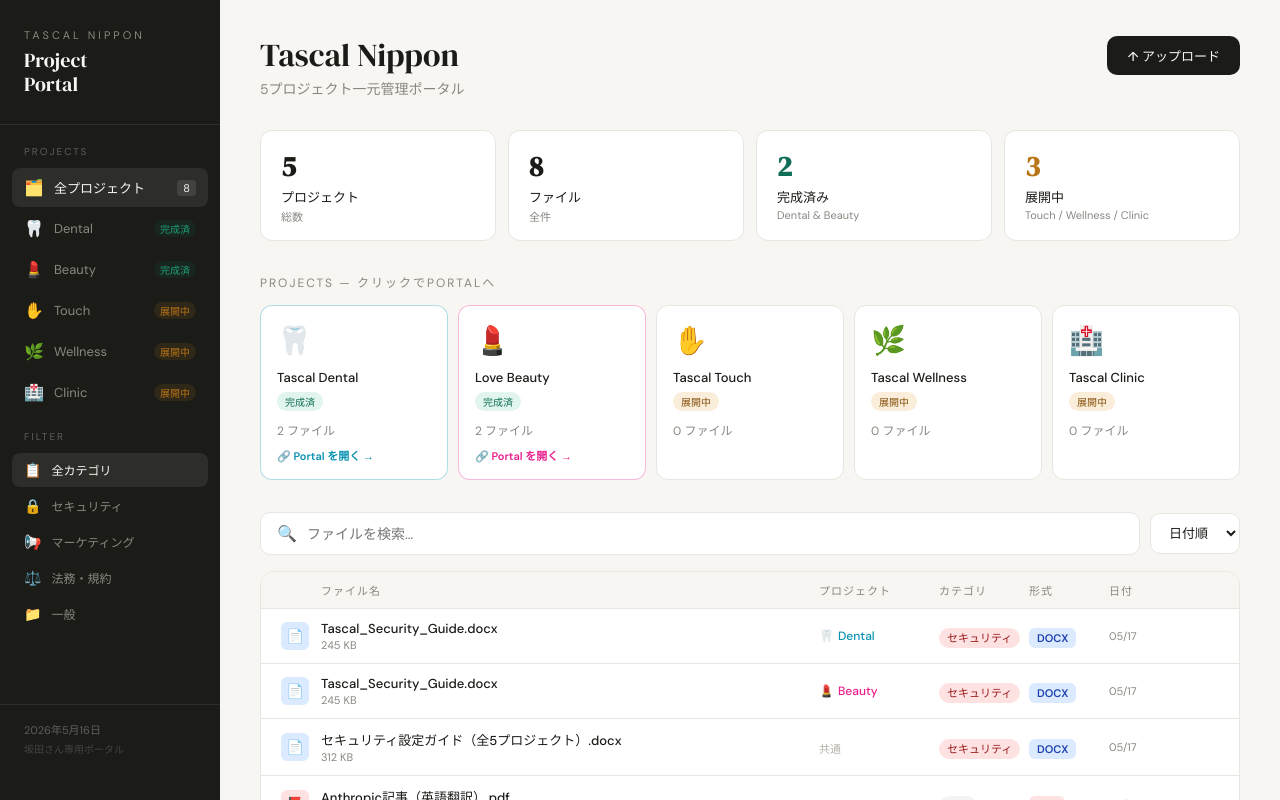
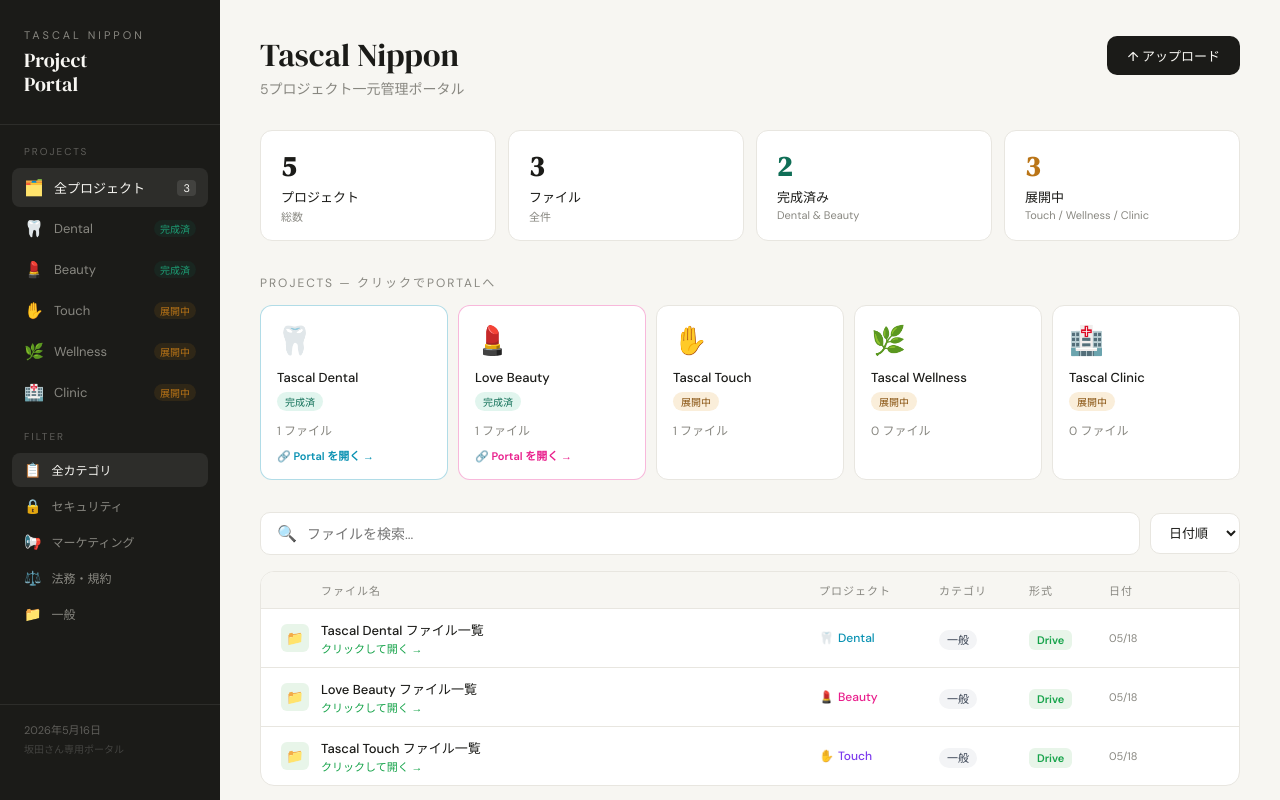
Before and after one commit to SakataMasahiro/globish-hub, a Next.js app: page /portal in a window 1280 px wide. Shown: the top 800 px of the page. Built offline with nearby package versions, Linux system fonts and the light colour scheme.

Commit message:
Add Google Drive integration

```diff
--- a/app/portal/page.tsx
+++ b/app/portal/page.tsx
@@ -54,6 +54,11 @@ export default function PortalPage() {
     e.target.value = '';
   };
 
+  const openFile = (file: PortalFile) => {
+    if (file.driveUrl) window.open(file.driveUrl, '_blank');
+    else if (file.objectUrl) window.open(file.objectUrl, '_blank');
+  };
+
   const deleteFile = (id: number) => setFiles((prev) => prev.filter((f) => f.id !== id));
   const selectedProj = PROJECTS.find((p) => p.id === selectedProject);
   const modalProj = PROJECTS.find((p) => p.id === portalModal);
@@ -62,7 +67,6 @@ export default function PortalPage() {
     <div style={{ minHeight: '100vh', background: '#F7F6F2', fontFamily: "'DM Sans','Noto Sans JP',sans-serif" }}>
       <style>{`@import url('https://fonts.googleapis.com/css2?family=DM+Sans:wght@300;400;500;600&family=DM+Serif+Display&family=Noto+Sans+JP:wght@300;400;500&display=swap');*{box-sizing:border-box;margin:0;padding:0}body{background:#F7F6F2}.file-row{transition:background 0.12s;cursor:pointer}.file-row:hover{background:#F0EEF8}.file-row:hover .file-actions{opacity:1!important}.proj-card{transition:all 0.15s}.proj-card:hover{transform:translateY(-2px);box-shadow:0 4px 20px rgba(0,0,0,0.07)}.portal-link{transition:background 0.12s;text-decoration:none;display:flex;align-items:center;gap:14px;padding:14px 18px;border-radius:10px;border:1px solid #E8E6E0}.portal-link:hover{background:#F7F6F2}input:focus,select:focus,button:focus{outline:none}`}</style>
 
-      {/* Portal Modal */}
       {portalModal && modalProj && (
         <div onClick={() => setPortalModal(null)} style={{ position:'fixed',inset:0,background:'rgba(0,0,0,0.55)',zIndex:1000,display:'flex',alignItems:'center',justifyContent:'center' }}>
           <div onClick={(e) => e.stopPropagation()} style={{ background:'#fff',borderRadius:18,padding:'28px',width:460,boxShadow:'0 20px 60px rgba(0,0,0,0.2)' }}>
@@ -88,8 +92,18 @@ export default function PortalPage() {
                 </a>
               ))}
             </div>
+            {modalProj.driveUrl && (
+              <a href={modalProj.driveUrl} target="_blank" rel="noopener noreferrer" style={{ display:'flex',alignItems:'center',gap:10,padding:'12px 16px',background:'#F0FDF4',border:'1px solid #86EFAC',borderRadius:10,textDecoration:'none',marginBottom:12 }}>
+                <span style={{ fontSize:20 }}>📁</span>
+                <div style={{ flex:1 }}>
+                  <div style={{ fontSize:13,fontWeight:600,color:'#166534' }}>Google Drive フォルダを開く</div>
+                  <div style={{ fontSize:11,color:'#4ADE80',marginTop:1 }}>ファイル一覧・アップロード</div>
+                </div>
+                <span style={{ color:'#16a34a',fontWeight:700 }}>→</span>
+              </a>
+            )}
             <button onClick={() => { setSelectedProject(modalProj.id); setPortalModal(null); }} style={{ width:'100%',padding:'11px',background:'#1B1B18',border:'none',borderRadius:10,cursor:'pointer',fontSize:13,color:'#F7F6F2',fontFamily:'inherit',fontWeight:500 }}>
-              📁 {modalProj.name} のファイルを見る
+              📋 {modalProj.name} のファイルを見る
             </button>
           </div>
         </div>
@@ -133,9 +147,14 @@ export default function PortalPage() {
             <p style={{ fontSize:14,color:'#888780',marginTop:4 }}>{selectedProj?selectedProj.description:'5プロジェクト一元管理ポータル'}</p>
           </div>
           <div style={{ display:'flex',gap:10,alignItems:'center' }}>
-            {selectedProject && (
+            {selectedProject && selectedProj?.driveUrl && (
+              <a href={selectedProj.driveUrl} target="_blank" rel="noopener noreferrer" style={{ display:'flex',alignItems:'center',gap:8,padding:'10px 20px',background:'#16a34a',color:'#fff',border:'none',borderRadius:10,cursor:'pointer',fontSize:13,fontWeight:500,textDecoration:'none' }}>
+                📁 Drive
+              </a>
+            )}
+            {selectedProject && selectedProj?.done && (
               <button onClick={() => setPortalModal(selectedProject)} style={{ display:'flex',alignItems:'center',gap:8,padding:'10px 20px',background:selectedProj?.color||'#1B1B18',color:'#fff',border:'none',borderRadius:10,cursor:'pointer',fontSize:13,fontFamily:'inherit',fontWeight:500 }}>
-                🔗 Portal を開く
+                🔗 Portal
               </button>
             )}
             <input ref={fileInputRef} type="file" multiple accept=".pdf,.docx,.xlsx,.png,.jpg,.jpeg" onChange={handleUpload} style={{ display:'none' }}/>
@@ -193,16 +212,17 @@ export default function PortalPage() {
             const proj = PROJECTS.find((p) => p.id===file.project);
             const tagStyle = TAG_COLORS[file.tag];
             const typeStyle = TYPE_COLORS[file.type];
+            const canOpen = !!(file.driveUrl || file.objectUrl);
             return (
-              <div key={file.id} className="file-row" onClick={() => file.objectUrl && window.open(file.objectUrl,'_blank')} style={{ display:'grid',gridTemplateColumns:'40px 1fr 120px 90px 80px 110px',padding:'11px 20px',borderBottom:i<filteredFiles.length-1?'0.5px solid #E8E6E0':'none',alignItems:'center' }}>
-                <div style={{ width:28,height:28,borderRadius:6,display:'flex',alignItems:'center',justifyContent:'center',fontSize:14,background:typeStyle.bg }}>{file.type==='DOCX'?'📄':file.type==='PDF'?'📕':file.type==='XLSX'?'📊':file.type==='PNG'?'🖼️':'📎'}</div>
+              <div key={file.id} className="file-row" onClick={() => openFile(file)} style={{ display:'grid',gridTemplateColumns:'40px 1fr 120px 90px 80px 110px',padding:'11px 20px',borderBottom:i<filteredFiles.length-1?'0.5px solid #E8E6E0':'none',alignItems:'center',opacity:canOpen?1:0.6 }}>
+                <div style={{ width:28,height:28,borderRadius:6,display:'flex',alignItems:'center',justifyContent:'center',fontSize:14,background:file.driveUrl?'#E8F5E9':typeStyle.bg }}>{file.driveUrl?'📁':file.type==='DOCX'?'📄':file.type==='PDF'?'📕':file.type==='XLSX'?'📊':file.type==='PNG'?'🖼️':'📎'}</div>
                 <div style={{ paddingRight:12,minWidth:0 }}>
                   <div style={{ fontSize:13,color:'#1B1B18',fontWeight:500,overflow:'hidden',textOverflow:'ellipsis',whiteSpace:'nowrap' }}>{file.name}</div>
-                  <div style={{ fontSize:11,color:file.objectUrl?'#0891b2':'#888780',marginTop:1 }}>{file.objectUrl?'クリックして開く':file.size}</div>
+                  <div style={{ fontSize:11,color:canOpen?'#16a34a':'#888780',marginTop:1 }}>{canOpen?'クリックして開く →':file.size}</div>
                 </div>
                 <div>{proj?<span style={{ fontSize:12,display:'flex',alignItems:'center',gap:4 }}><span>{proj.icon}</span><span style={{ color:proj.color,fontWeight:500 }}>{proj.nameEn}</span></span>:<span style={{ fontSize:11,color:'#B4B2A9' }}>共通</span>}</div>
                 <div><span style={{ fontSize:11,padding:'3px 8px',borderRadius:20,background:tagStyle.bg,color:tagStyle.text,fontWeight:500 }}>{TAG_LABELS[file.tag]}</span></div>
-                <div><span style={{ fontSize:11,padding:'3px 8px',borderRadius:6,background:typeStyle.bg,color:typeStyle.text,fontWeight:600 }}>{file.type}</span></div>
+                <div><span style={{ fontSize:11,padding:'3px 8px',borderRadius:6,background:file.driveUrl?'#E8F5E9':typeStyle.bg,color:file.driveUrl?'#16a34a':typeStyle.text,fontWeight:600 }}>{file.driveUrl?'Drive':file.type}</span></div>
                 <div style={{ display:'flex',alignItems:'center',justifyContent:'space-between' }}>
                   <span style={{ fontSize:11,color:'#888780' }}>{file.date.slice(5).replace('-','/')}</span>
                   <div className="file-actions" style={{ display:'flex',gap:4,opacity:0,transition:'opacity 0.12s' }}>
--- a/lib/data.ts
+++ b/lib/data.ts
@@ -19,6 +19,7 @@ export interface Project {
   status: string;
   description: string;
   portals: SubPortal[];
+  driveUrl: string;
 }
 
 export interface PortalFile {
@@ -30,6 +31,7 @@ export interface PortalFile {
   type: FileType;
   size: string;
   objectUrl?: string;
+  driveUrl?: string;
 }
 
 export const PROJECTS: Project[] = [
@@ -42,6 +44,7 @@ export const PROJECTS: Project[] = [
     done: true,
     status: '完成済',
     description: '歯科医院向けDXプラットフォーム',
+    driveUrl: 'https://drive.google.com/drive/folders/1y6Z_tEKRB2MdAv_ysBswHuxCO5AuFxXv?usp=share_link',
     portals: [
       { name: '歯科医院 Portal', desc: '医院向けダッシュボード', url: 'https://tascal-dental.vercel.app', icon: '🏥' },
       { name: 'Super Admin', desc: '管理者専用画面', url: 'https://tascal-dental.vercel.app/super-admin', icon: '🔐' },
@@ -57,6 +60,7 @@ export const PROJECTS: Project[] = [
     done: true,
     status: '完成済',
     description: '美容サロン向けDXプラットフォーム',
+    driveUrl: 'https://drive.google.com/drive/folders/1LDtF2q9tZByp77GYUZ6WJiZBx5ptokB7?usp=share_link',
     portals: [
       { name: 'Beauty Portal', desc: 'サロン向けダッシュボード', url: 'https://lovebeauty.salon', icon: '✨' },
       { name: 'Super Admin', desc: '管理者専用画面', url: 'https://lovebeauty.salon/super-admin', icon: '🔐' },
@@ -72,6 +76,7 @@ export const PROJECTS: Project[] = [
     done: false,
     status: '展開中',
     description: '準備中',
+    driveUrl: 'https://drive.google.com/drive/folders/1FTSgneUTPadts1SQRKeCBrZxPHEtHrB9?usp=share_link',
     portals: [],
   },
   {
@@ -83,6 +88,7 @@ export const PROJECTS: Project[] = [
     done: false,
     status: '展開中',
     description: '準備中',
+    driveUrl: '',
     portals: [],
   },
   {
@@ -94,6 +100,7 @@ export const PROJECTS: Project[] = [
     done: false,
     status: '展開中',
     description: '準備中',
+    driveUrl: '',
     portals: [],
   },
 ];
@@ -121,12 +128,7 @@ export const TYPE_COLORS: Record<FileType, { bg: string; text: string }> = {
 };
 
 export const INITIAL_FILES: PortalFile[] = [
-  { id: 1, name: 'Tascal_Security_Guide.docx', project: 'dental', tag: 'security', date: '2026-05-17', type: 'DOCX', size: '245 KB' },
-  { id: 2, name: 'Tascal_Security_Guide.docx', project: 'beauty', tag: 'security', date: '2026-05-17', type: 'DOCX', size: '245 KB' },
-  { id: 3, name: 'セキュリティ設定ガイド（全5プロジェクト）.docx', project: null, tag: 'security', date: '2026-05-17', type: 'DOCX', size: '312 KB' },
-  { id: 4, name: 'Anthropic記事（英語翻訳）.pdf', project: null, tag: 'general', date: '2026-05-17', type: 'PDF', size: '890 KB' },
-  { id: 5, name: '利用規約テンプレート.docx', project: null, tag: 'legal', date: '2026-05-15', type: 'DOCX', size: '128 KB' },
-  { id: 6, name: '個人情報保護方針.docx', project: null, tag: 'legal', date: '2026-05-15', type: 'DOCX', size: '156 KB' },
-  { id: 7, name: 'Love Beauty ブランドガイドライン.pdf', project: 'beauty', tag: 'marketing', date: '2026-05-12', type: 'PDF', size: '3.4 MB' },
-  { id: 8, name: 'Tascal Dental マーケティング資料.pdf', project: 'dental', tag: 'marketing', date: '2026-05-10', type: 'PDF', size: '1.2 MB' },
+  { id: 1, name: 'Tascal Dental ファイル一覧', project: 'dental', tag: 'general', date: '2026-05-18', type: 'OTHER', size: 'Google Drive', driveUrl: 'https://drive.google.com/drive/folders/1y6Z_tEKRB2MdAv_ysBswHuxCO5AuFxXv?usp=share_link' },
+  { id: 2, name: 'Love Beauty ファイル一覧', project: 'beauty', tag: 'general', date: '2026-05-18', type: 'OTHER', size: 'Google Drive', driveUrl: 'https://drive.google.com/drive/folders/1LDtF2q9tZByp77GYUZ6WJiZBx5ptokB7?usp=share_link' },
+  { id: 3, name: 'Tascal Touch ファイル一覧', project: 'touch', tag: 'general', date: '2026-05-18', type: 'OTHER', size: 'Google Drive', driveUrl: 'https://drive.google.com/drive/folders/1FTSgneUTPadts1SQRKeCBrZxPHEtHrB9?usp=share_link' },
 ];
```
